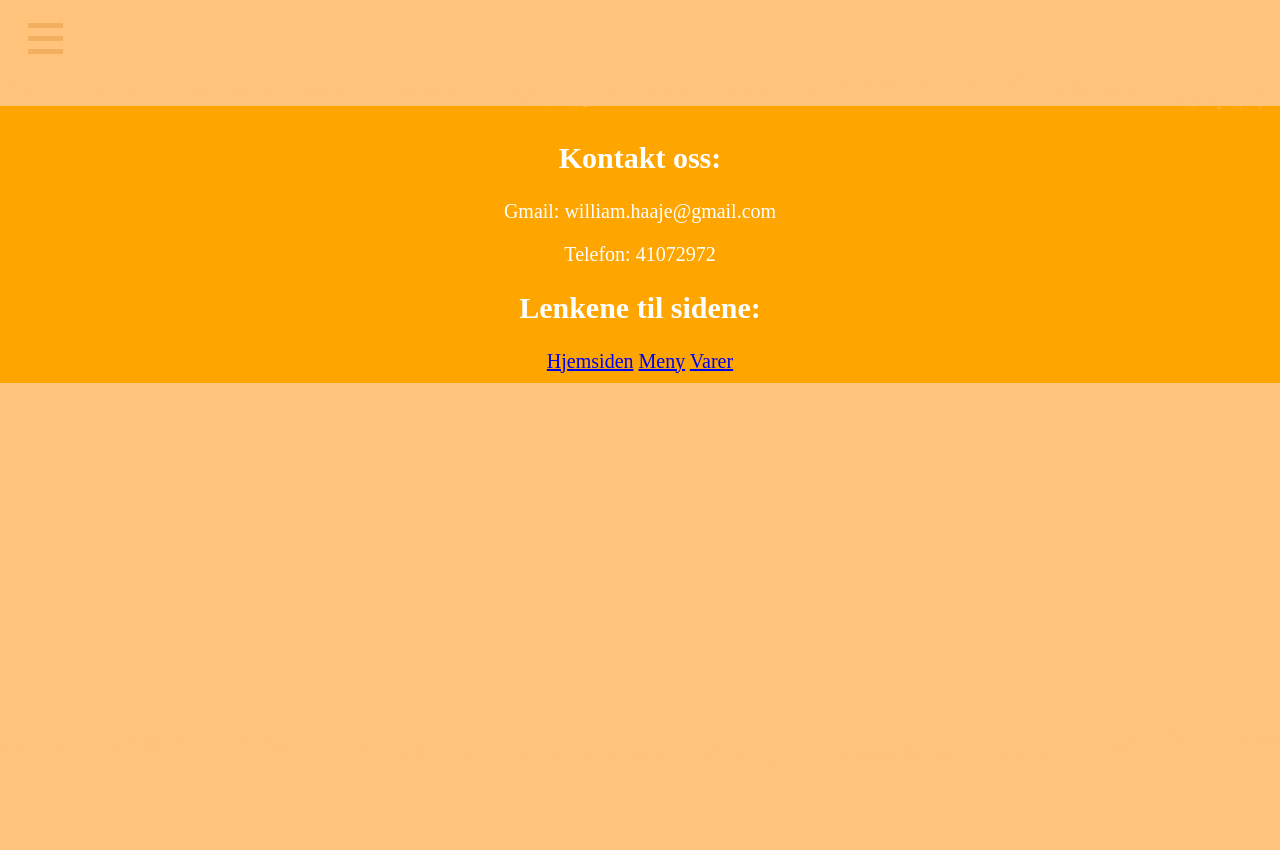
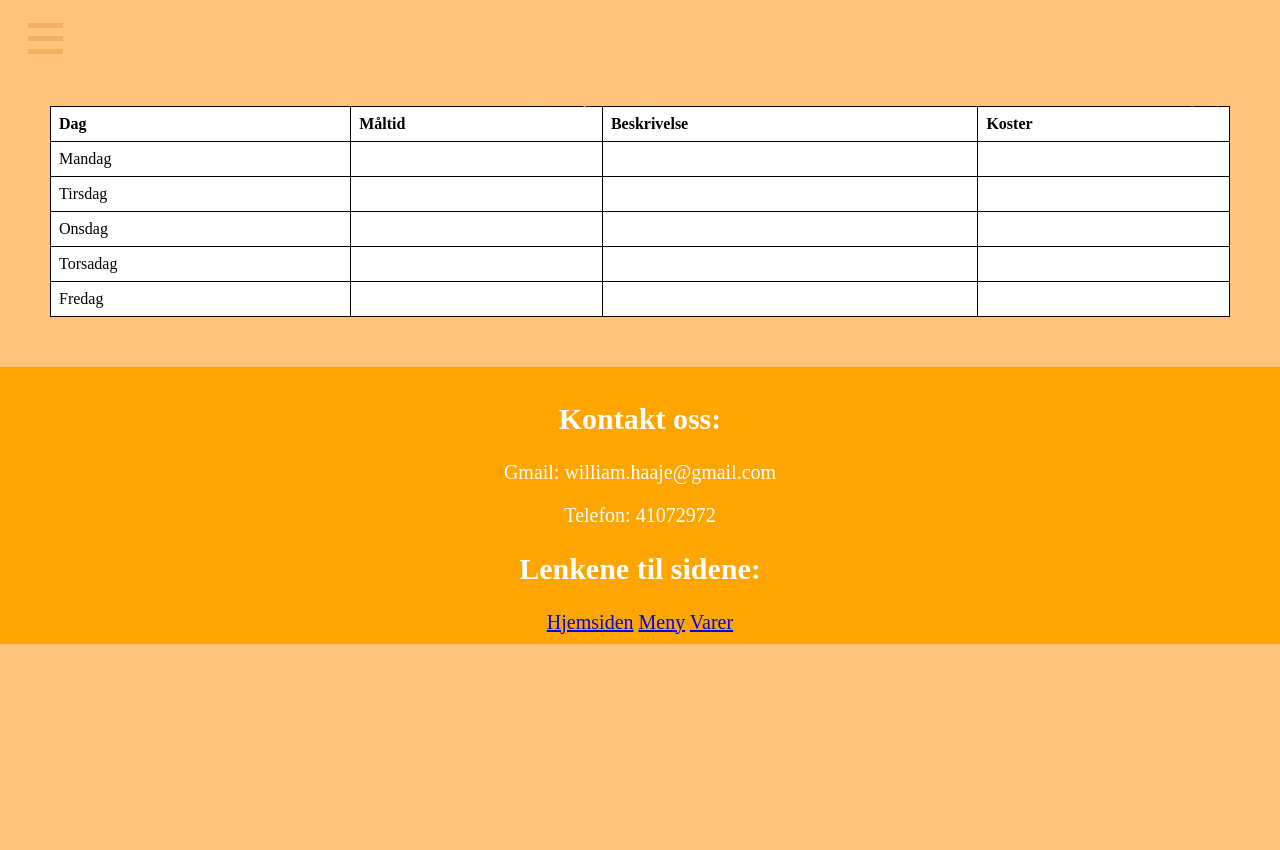
Before and after one commit to RoastPaper/Nettside-for-kantina, a PHP site: page /meny.html in a window 1280 px wide; the page is wider, and only the part inside the window is pictured. After the commit the page ends 644 px from the top of that part, so only its background shows below. Run offline with PHP 8.4, Linux system fonts and the light colour scheme.

Commit message:
Jeg har satt opp en <table> som inneholder <tr>, <th> og <td>. Jeg har brukt CSS for å lage borders.

```diff
--- a/meny.html
+++ b/meny.html
@@ -26,10 +26,46 @@
                 </div>
             </menu>
         </div>
-        <img src="bilder/Toppen for nettsiden.png" width="1440" class="nederst-bakgrunn">
     </header>
     <article class="article">
-
+       <table>
+        <tr>
+            <th>Dag</th>
+            <th>Måltid</th>
+            <th>Beskrivelse</th>
+            <th>Koster</th>
+        </tr>
+        <tr>
+            <td>Mandag</td>
+            <td></td>
+            <td></td>
+            <td></td>
+        </tr>
+        <tr>
+            <td>Tirsdag</td>
+            <td></td>
+            <td></td>
+            <td></td>
+        </tr>
+        <tr>
+            <td>Onsdag</td>
+            <td></td>
+            <td></td>
+            <td></td>
+        </tr>
+        <tr>
+            <td>Torsadag</td>
+            <td></td>
+            <td></td>
+            <td></td>
+        </tr>
+        <tr>
+            <td>Fredag</td>
+            <td></td>
+            <td></td>
+            <td></td>
+        </tr>
+       </table>
     </article>
     <footer>
         <div>
--- a/style.css
+++ b/style.css
@@ -138,7 +138,16 @@ a.link {
     color: black;
 }
 
-.container {}
+table {
+    border-collapse: collapse; /* For at ikke boksene ser ut som det er fra hverandre */
+    width: 100%;
+}
+
+td, th {
+    border: 1px solid black;
+    text-align: left;
+    padding: 8px;
+}
 
 footer {
     background-color: orange;
```
